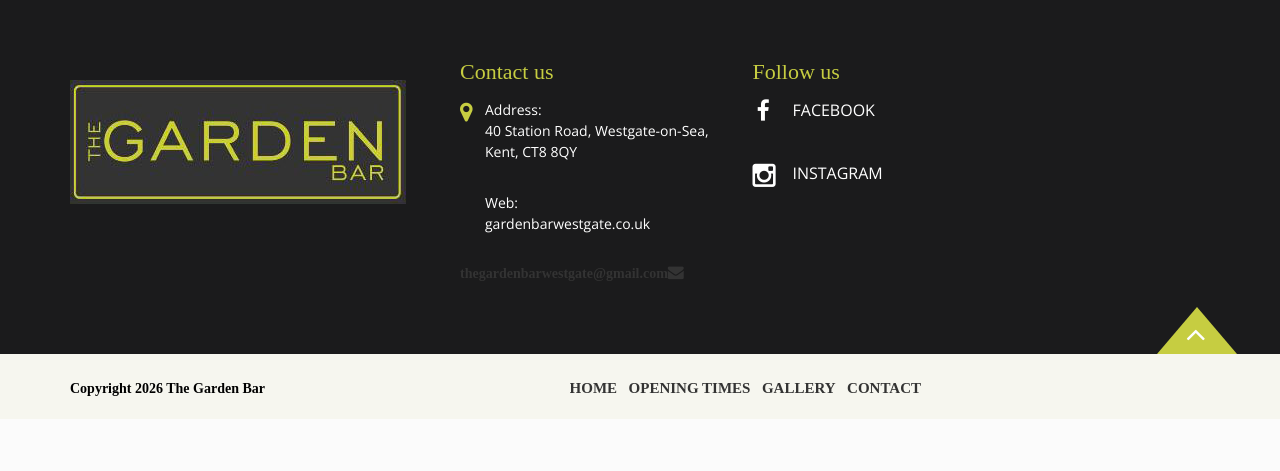
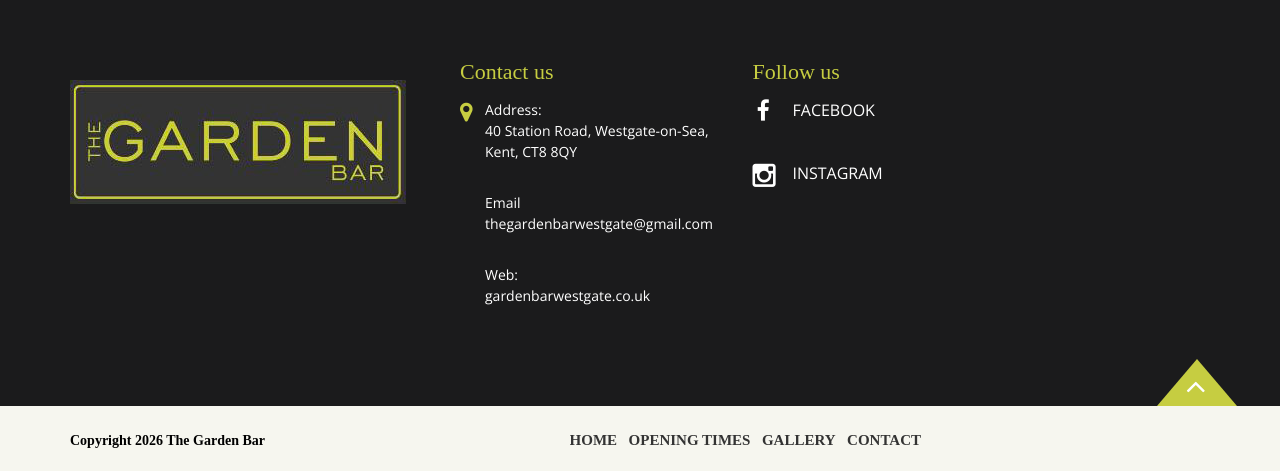
Before and after one commit to elchonger/the-garden-bar, a PHP site: page / in a window 1280 px wide. Shown: the part 3987-4458 px from the top of the page. Before the commit the page ends 4383 px from the top, so only its background shows below. Run offline with PHP 8.4, Linux system fonts and the light colour scheme; some web fonts are replaced.

Commit message:
update email link style

```diff
--- a/index.php
+++ b/index.php
@@ -224,7 +224,8 @@
                 <ul class="list-unstyled ct-contactList">
                   <li>Address: <br/>40 Station Road, Westgate-on-Sea, Kent, CT8 8QY<i data-icon-size="22" data-left="0" class="fa fa-map-marker ct-js-iconSize ct-js-position"></i></li>
                   <!--<li>Phone:<br/>Tel:<a href="tel:070088087">&nbsp;0049 -  123 456 789 - 0</a><i data-icon-size="20" data-left="-2" class="fa fa-phone ct-js-iconSize ct-js-position"></i></li>-->
-                  <li>Web:<br/><a href="https://gardenbarwestgate.co.uk/">gardenbarwestgate.co.uk<br/></a></li><a href="mailto:thegardenbarwestgate@gmail.com">thegardenbarwestgate@gmail.com</a><i data-icon-size="16" data-left="-2" class="fa fa-envelope ct-js-iconSize ct-js-position"></i></li>
+                  <li>Email<br /><a href="mailto:thegardenbarwestgate@gmail.com">thegardenbarwestgate@gmail.com</a><br/></a></li>
+                <li>Web:<br/><a href="https://gardenbarwestgate.co.uk/">gardenbarwestgate.co.uk<br/></a></li>
                 </ul>
               </div>
               <!--<div class="col-lg-3 col-md-3 col-sm-6 col-xs-12 ct-twitterBox">
```
